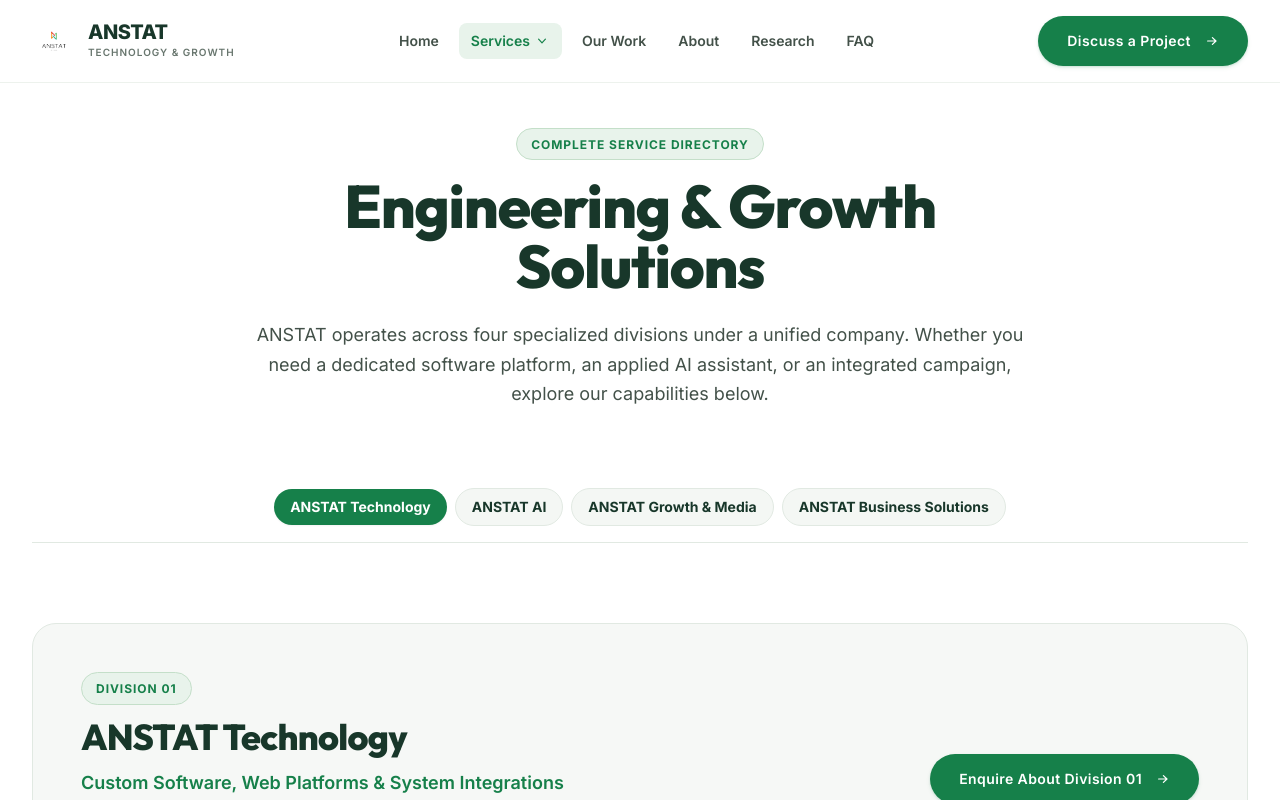
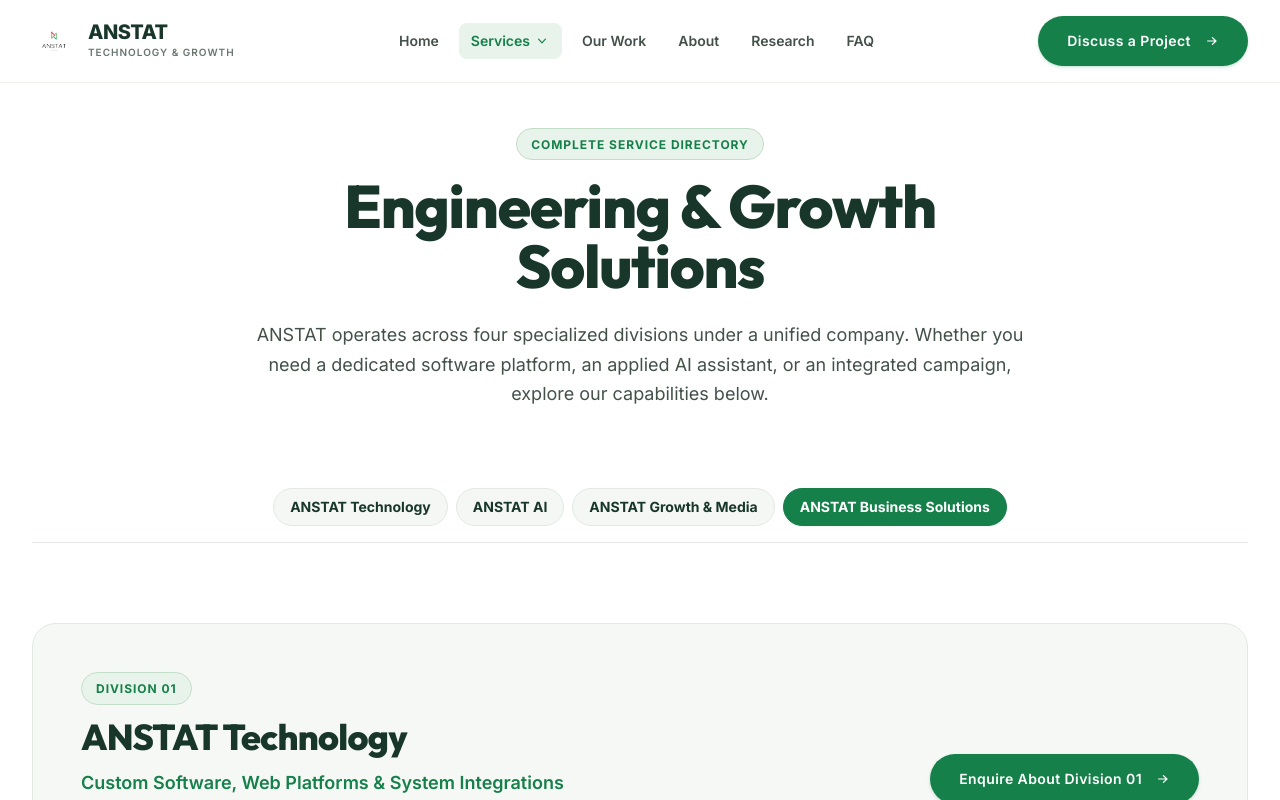
Before and after one commit to Shishir-0/anstat-, a React (Vite) app: page /services in a window 1280 px wide. Shown: the top 800 px of the page. Built offline with nearby package versions, Linux system fonts and the light colour scheme.

Commit message:
feat(services): implement scroll-aware active division navigation with IntersectionObserver

```diff
--- a/src/components/Footer.jsx
+++ b/src/components/Footer.jsx
@@ -72,7 +72,7 @@
               </li>
               <li>
                 <Link
-                  to="/services#growth"
+                  to="/services#growth-media"
                   className="hover:text-[#16804A] transition-colors"
                 >
                   ANSTAT Growth & Media
@@ -80,7 +80,7 @@
               </li>
               <li>
                 <Link
-                  to="/services#business"
+                  to="/services#business-solutions"
                   className="hover:text-[#16804A] transition-colors"
                 >
                   ANSTAT Business Solutions
--- a/src/components/Navbar.jsx
+++ b/src/components/Navbar.jsx
@@ -16,12 +16,12 @@
   {
     name: "ANSTAT Growth & Media",
     desc: "Marketing strategy, ad campaigns & videography",
-    href: "/services#growth",
+    href: "/services#growth-media",
   },
   {
     name: "ANSTAT Business Solutions",
     desc: "Business analysis, process improvement & operations",
-    href: "/services#business",
+    href: "/services#business-solutions",
   },
 ];
 
--- a/src/components/Systems.jsx
+++ b/src/components/Systems.jsx
@@ -61,7 +61,7 @@
       "Conversion tracking & marketing attribution",
     ],
     ctaText: "Explore Growth & Media",
-    ctaLink: "/services#growth",
+    ctaLink: "/services#growth-media",
     icon: (
       <svg className="w-6 h-6" viewBox="0 0 24 24" fill="none" stroke="currentColor" strokeWidth="2" strokeLinecap="round" strokeLinejoin="round">
         <polygon points="23 7 16 12 23 17 23 7" />
@@ -70,7 +70,7 @@
     ),
   },
   {
-    id: "business",
+    id: "business-solutions",
     name: "ANSTAT Business Solutions",
     headline: "Process Analysis, Operations & Implementation Support",
     description:
@@ -83,7 +83,7 @@
       "Project implementation management & QA oversight",
     ],
     ctaText: "Explore Business Solutions",
-    ctaLink: "/services#business",
+    ctaLink: "/services#business-solutions",
     icon: (
       <svg className="w-6 h-6" viewBox="0 0 24 24" fill="none" stroke="currentColor" strokeWidth="2" strokeLinecap="round" strokeLinejoin="round">
         <path d="M22 19a2 2 0 0 1-2 2H4a2 2 0 0 1-2-2V5a2 2 0 0 1 2-2h5l2 3h9a2 2 0 0 1 2 2z" />
--- a/src/pages/Services.jsx
+++ b/src/pages/Services.jsx
@@ -1,8 +1,18 @@
-import { useState } from "react";
+import { useState, useEffect, useRef, useCallback } from "react";
 import { motion } from "framer-motion";
-import { Link } from "react-router-dom";
+import { Link, useLocation } from "react-router-dom";
 import { Helmet } from "react-helmet-async";
 import Navbar from "../components/Navbar";
+
+export const normalizeDivisionId = (hashOrId) => {
+  if (!hashOrId) return null;
+  const clean = hashOrId.replace(/^#/, "").toLowerCase().trim();
+  if (clean === "technology") return "technology";
+  if (clean === "ai") return "ai";
+  if (clean === "growth" || clean === "growth-media") return "growth-media";
+  if (clean === "business" || clean === "business-solutions") return "business-solutions";
+  return null;
+};
 
 const divisions = [
   {
@@ -146,7 +156,8 @@
     ],
   },
   {
-    id: "growth",
+    id: "growth-media",
+    aliasId: "growth",
     badge: "Division 03",
     name: "ANSTAT Growth & Media",
     headline: "Marketing Strategy, Campaign Execution & Advertisement Videography",
@@ -216,7 +227,8 @@
     ],
   },
   {
-    id: "business",
+    id: "business-solutions",
+    aliasId: "business",
     badge: "Division 04",
     name: "ANSTAT Business Solutions",
     headline: "Business Analysis, Operational Improvement & Implementation Management",
@@ -278,15 +290,181 @@
 ];
 
 export default function Services() {
-  const [activeTab, setActiveTab] = useState("technology");
+  const location = useLocation();
 
-  const scrollToDivision = (id) => {
-    setActiveTab(id);
-    const el = document.getElementById(id);
+  // Initialize active division from URL hash if valid, otherwise default to first division
+  const [activeDivision, setActiveDivision] = useState(() => {
+    if (typeof window !== "undefined" && window.location.hash) {
+      const initial = normalizeDivisionId(window.location.hash);
+      if (initial) return initial;
+    }
+    return "technology";
+  });
+
+  const activeDivisionRef = useRef(activeDivision);
+  const isManualScrollingRef = useRef(false);
+  const manualScrollTimeoutRef = useRef(null);
+  const intersectingEntriesRef = useRef(new Map());
+
+  // Helper to update active division state only when it actually changes
+  const updateActiveDivision = useCallback((newId) => {
+    if (!newId) return;
+    if (activeDivisionRef.current !== newId) {
+      activeDivisionRef.current = newId;
+      setActiveDivision(newId);
+    }
+  }, []);
+
+  // Programmatic smooth scroll to division
+  const scrollToDivision = useCallback((id, updateHash = true) => {
+    const targetId = normalizeDivisionId(id) || id;
+
+    // 1. Immediately update active state
+    updateActiveDivision(targetId);
+
+    // 2. Set manual scrolling lock to prevent observer flicker during animation
+    isManualScrollingRef.current = true;
+    if (manualScrollTimeoutRef.current) {
+      clearTimeout(manualScrollTimeoutRef.current);
+    }
+    manualScrollTimeoutRef.current = setTimeout(() => {
+      isManualScrollingRef.current = false;
+    }, 750);
+
+    // 3. Update URL hash without polluting browser history
+    if (updateHash && typeof window !== "undefined" && window.history?.replaceState) {
+      window.history.replaceState(null, "", `#${targetId}`);
+    }
+
+    // 4. Smooth scroll to element
+    const el = document.getElementById(targetId);
     if (el) {
       el.scrollIntoView({ behavior: "smooth", block: "start" });
     }
+  }, [updateActiveDivision]);
+
+  // Evaluates which section is active based on position and observer entries
+  const evaluateActiveSection = useCallback(() => {
+    if (isManualScrollingRef.current) return;
+
+    // 1. Bottom of page check: ensures final division (Business Solutions) activates
+    const scrollBottom = window.innerHeight + window.scrollY;
+    const pageHeight = document.documentElement.scrollHeight;
+    if (pageHeight - scrollBottom < 80) {
+      updateActiveDivision(divisions[divisions.length - 1].id);
+      return;
+    }
+
+    // 2. Top of page check: ensures first division (Technology) activates
+    if (window.scrollY < 200) {
+      updateActiveDivision(divisions[0].id);
+      return;
+    }
+
+    // 3. Activation threshold: ~160px from top of viewport (clearing fixed navbar + sticky tabs)
+    const activationThreshold = 160;
+
+    // Find the division that is currently active:
+    // The latest division in DOM order whose top is at or above the activation line
+    let activeId = divisions[0].id;
+    for (let i = 0; i < divisions.length; i++) {
+      const div = divisions[i];
+      const el = document.getElementById(div.id);
+      if (!el) continue;
+      const rect = el.getBoundingClientRect();
+      if (rect.top <= activationThreshold) {
+        activeId = div.id;
+      } else {
+        break;
+      }
+    }
+
+    updateActiveDivision(activeId);
+  }, [updateActiveDivision]);
+
+  // Set up IntersectionObserver and scroll detection
+  useEffect(() => {
+    // 1. Configure IntersectionObserver
+    // rootMargin skips the 140px fixed/sticky header zone and focuses on the upper viewport reading band
+    const observer = new IntersectionObserver(
+      (entries) => {
+        entries.forEach((entry) => {
+          if (entry.isIntersecting) {
+            intersectingEntriesRef.current.set(entry.target.id, entry);
+          } else {
+            intersectingEntriesRef.current.delete(entry.target.id);
+          }
+        });
+
+        evaluateActiveSection();
+      },
+      {
+        root: null,
+        rootMargin: "-140px 0px -55% 0px",
+        threshold: [0, 0.25, 0.5, 0.75, 1.0],
+      }
+    );
+
+    // Register all 4 division section elements
+    divisions.forEach((div) => {
+      const el = document.getElementById(div.id);
+      if (el) observer.observe(el);
+    });
+
+    // 2. Optimized scroll listener for fast wheel scrolling and end-of-page fallback
+    let ticking = false;
+    const handleScroll = () => {
+      if (isManualScrollingRef.current) return;
+      if (!ticking) {
+        window.requestAnimationFrame(() => {
+          evaluateActiveSection();
+          ticking = false;
+        });
+        ticking = true;
+      }
     };
+
+    // User gesture cancels manual scrolling lock immediately
+    const handleUserGesture = () => {
+      if (isManualScrollingRef.current) {
+        isManualScrollingRef.current = false;
+        if (manualScrollTimeoutRef.current) {
+          clearTimeout(manualScrollTimeoutRef.current);
+        }
+      }
+    };
+
+    window.addEventListener("scroll", handleScroll, { passive: true });
+    window.addEventListener("wheel", handleUserGesture, { passive: true });
+    window.addEventListener("touchmove", handleUserGesture, { passive: true });
+
+    // Initial evaluation on mount
+    evaluateActiveSection();
+
+    return () => {
+      observer.disconnect();
+      window.removeEventListener("scroll", handleScroll);
+      window.removeEventListener("wheel", handleUserGesture);
+      window.removeEventListener("touchmove", handleUserGesture);
+      if (manualScrollTimeoutRef.current) {
+        clearTimeout(manualScrollTimeoutRef.current);
+      }
+    };
+  }, [evaluateActiveSection]);
+
+  // Handle URL hash changes or incoming navigation (e.g. from Navbar dropdown)
+  useEffect(() => {
+    if (location.hash) {
+      const targetId = normalizeDivisionId(location.hash);
+      if (targetId) {
+        // Small delay to ensure layout has stabilized
+        const timer = setTimeout(() => {
+          scrollToDivision(targetId, false);
+        }, 80);
+        return () => clearTimeout(timer);
+      }
+    }
+  }, [location.hash, scrollToDivision]);
 
   return (
     <div className="bg-white min-h-screen text-[#435149]">
@@ -400,23 +578,39 @@
           </div>
 
           {/* Quick-Jump Navigation Tabs */}
-          <div className="sticky top-20 z-30 bg-white/95 backdrop-blur-md py-4 mb-16 border-b border-[#E1E9E2]">
-            <div className="flex flex-wrap items-center justify-center gap-2 max-w-4xl mx-auto">
-              {divisions.map((div) => (
+          <nav
+            aria-label="Service Divisions"
+            className="sticky top-20 z-30 bg-white/95 backdrop-blur-md py-4 mb-16 border-b border-[#E1E9E2]"
+          >
+            <div
+              role="tablist"
+              aria-label="Service division selection"
+              className="flex flex-wrap items-center justify-center gap-2 max-w-4xl mx-auto"
+            >
+              {divisions.map((div) => {
+                const isActive = activeDivision === div.id;
+                return (
                   <button
                     key={div.id}
+                    id={`tab-${div.id}`}
+                    role="tab"
+                    aria-selected={isActive}
+                    aria-current={isActive ? "location" : undefined}
+                    aria-controls={div.id}
+                    tabIndex={0}
                     onClick={() => scrollToDivision(div.id)}
-                  className={`px-4 py-2 rounded-full text-xs sm:text-sm font-bold transition-all ${
-                    activeTab === div.id
-                      ? "bg-[#16804A] text-white shadow-xs"
+                    className={`px-4 py-2 rounded-full text-xs sm:text-sm font-bold transition-all duration-200 cursor-pointer focus:outline-none focus-visible:ring-2 focus-visible:ring-[#16804A] focus-visible:ring-offset-2 ${
+                      isActive
+                        ? "bg-[#16804A] text-white border border-[#16804A] shadow-xs"
                         : "bg-[#F4F7F4] text-[#18372A] hover:bg-[#E8F3EB] border border-[#E1E9E2]"
                     }`}
                   >
                     {div.name}
                   </button>
-              ))}
+                );
+              })}
             </div>
-          </div>
+          </nav>
 
           {/* Divisions Content */}
           <div className="space-y-28">
@@ -424,14 +618,28 @@
               <section
                 key={div.id}
                 id={div.id}
-                className="scroll-mt-36 pt-4 border-t border-[#E1E9E2] first:border-t-0"
+                tabIndex={-1}
+                aria-labelledby={`heading-${div.id}`}
+                className="scroll-mt-36 pt-4 border-t border-[#E1E9E2] first:border-t-0 focus:outline-none"
               >
+                {/* Legacy Anchor Alias for backward compatibility */}
+                {div.aliasId && div.aliasId !== div.id && (
+                  <span
+                    id={div.aliasId}
+                    className="block relative -top-36 invisible pointer-events-none"
+                    aria-hidden="true"
+                  />
+                )}
+
                 {/* Division Header Banner */}
                 <div className="bg-[#F4F7F4]/80 border border-[#E1E9E2] rounded-3xl p-8 sm:p-12 mb-12">
                   <div className="flex flex-col lg:flex-row lg:items-center justify-between gap-6">
                     <div className="max-w-3xl">
                       <div className="badge-emerald mb-3">{div.badge}</div>
-                      <h2 className="text-3xl sm:text-4xl font-extrabold text-[#18372A] mb-3">
+                      <h2
+                        id={`heading-${div.id}`}
+                        className="text-3xl sm:text-4xl font-extrabold text-[#18372A] mb-3"
+                      >
                         {div.name}
                       </h2>
                       <p className="text-base sm:text-lg font-semibold text-[#16804A] mb-3">
```
Also changed, not shown: scripts/prerender.js (+6 -4 lines). Lines whose indentation alone changed are shown as unchanged.
